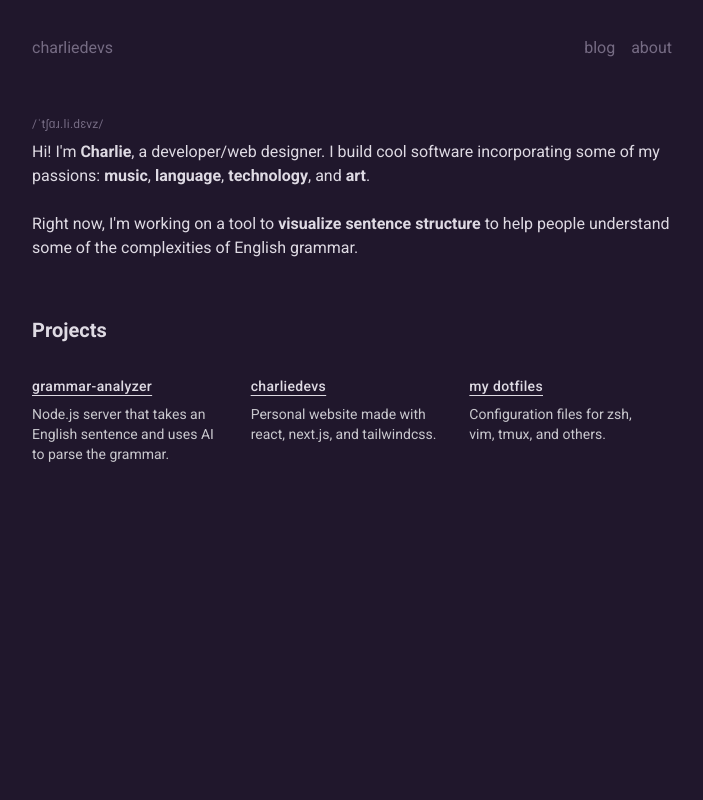
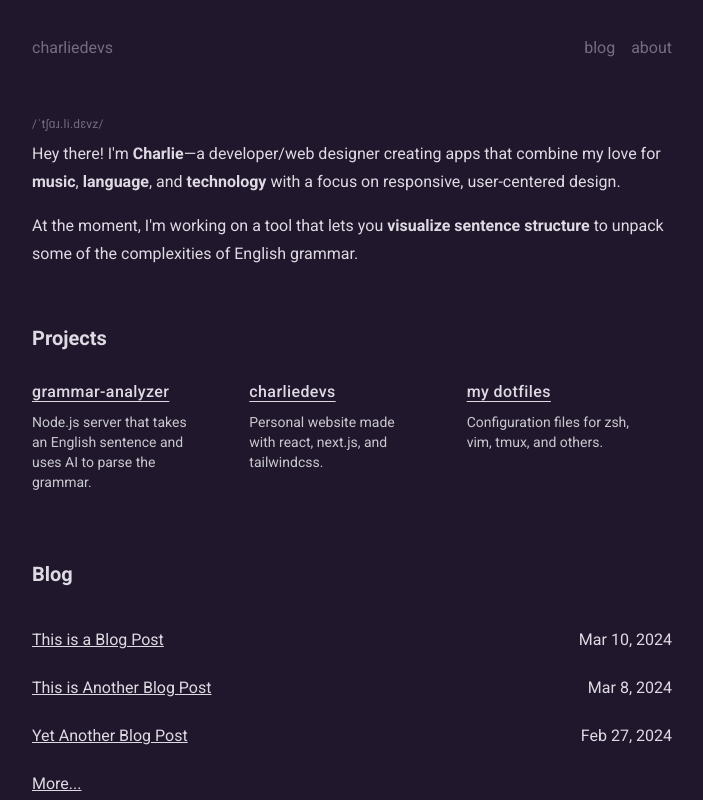
Before and after one commit to charliedevs/charliedevs, a Next.js app: page / in a window 1280 px wide. Shown: the whole page, without its empty margins (288-991 px from the left). Built offline with nearby package versions, Linux system fonts and the light colour scheme.

Commit message:
Add placeholder blog posts to homepage

```diff
--- a/package.json
+++ b/package.json
@@ -30,6 +30,7 @@
         "eslint-plugin-n": "^16.6.2",
         "eslint-plugin-promise": "^6.1.1",
         "eslint-plugin-react": "^7.33.2",
+        "moment": "^2.30.1",
         "postcss": "^8.4.35",
         "prettier-plugin-tailwindcss": "^0.5.12",
         "tailwindcss": "^3.4.1",
--- a/src/app/page.tsx
+++ b/src/app/page.tsx
@@ -1,36 +1,37 @@
 'use client'
 import type { NextPage } from 'next'
 import Link from 'next/link'
+import moment from 'moment'
 import { projects } from './_projects'
 import { IconExternalLink } from '@tabler/icons-react'
 
 const Home: NextPage = () => {
     return (
         <main className='flex w-full flex-col items-center justify-between gap-14'>
-            <div
-                id='blurb'
-                className='flex w-full flex-col gap-6 text-sm leading-7 md:text-base'
-            >
-                <h1 className='-mb-4 text-xs tracking-wide text-secondary'>
+            <div id='blurb' className='flex w-full flex-col gap-4 leading-7'>
+                <h1
+                    title='IPA phonemic transcription of charliedevs'
+                    className='-mb-2 text-xs tracking-wide text-secondary'
+                >
                     {'/ˈtʃɑɹ.li.dɛvz/'}
                 </h1>
                 <p>
-                    Hi! I&apos;m <strong>Charlie</strong>, a developer/web
-                    designer. I build cool software incorporating some of my
-                    passions: <strong>music</strong>, <strong>language</strong>,{' '}
-                    <strong>technology</strong>, and <strong>art</strong>.
+                    Hey there! I&apos;m <b>Charlie</b>—a developer/web designer
+                    creating apps that combine my love for <b>music</b>,{' '}
+                    <b>language</b>, and <b>technology</b> with a focus on
+                    responsive, user-centered design.
                 </p>
                 <p>
-                    Right now, I&apos;m working on a tool to{' '}
-                    <strong>visualize sentence structure</strong> to help people
-                    understand some of the complexities of English grammar.
+                    At the moment, I&apos;m working on a tool that lets you{' '}
+                    <b>visualize sentence structure</b> to unpack some of the
+                    complexities of English grammar.
                 </p>
             </div>
-            <div id='projects' className='flex w-full flex-col gap-5'>
-                <h2 className='text-xl font-semibold'>Projects</h2>
+            <div id='projects' className='min-h-44 w-full'>
+                <h2 className='mb-4 text-xl font-semibold'>Projects</h2>
                 <div
                     id='project-links'
-                    className='mb-32 grid h-fit gap-4 text-left transition-all sm:grid-cols-2  md:-ml-2 md:mb-0 md:w-full md:max-w-3xl md:grid-cols-3'
+                    className='-ml-2 grid h-fit gap-3 text-left transition-all sm:grid-cols-2 md:-ml-4 md:mb-0 md:w-full md:max-w-3xl md:grid-cols-3'
                 >
                     {projects.map((p) => (
                         <Link
@@ -40,15 +41,15 @@ const Home: NextPage = () => {
                             target='_blank'
                             title='Open GitHub Page'
                         >
-                            <div className='from-violet-700/20 to-fuchsia-600/10 group h-fit min-h-24 rounded-lg px-2 py-3 outline-none transition-all ease-in hover:bg-gradient-to-tr md:min-h-28 md:hover:bg-gradient-to-br md:hover:outline-1'>
-                                <h3 className='group-hover:text-gray-100 mr-1 flex justify-between align-middle text-sm font-medium tracking-wide underline underline-offset-4 transition-all group-hover:underline-offset-2'>
+                            <div className='group h-fit min-h-24 rounded-lg from-violet-400/15 to-fuchsia-300/10 px-2 py-3 outline-none transition-all ease-in hover:bg-gradient-to-br md:px-4 md:hover:min-h-[7.5rem]'>
+                                <h3 className='mr-1 flex justify-between align-middle font-medium tracking-wide underline underline-offset-4 transition-all group-hover:text-gray-100 group-hover:underline-offset-2'>
                                     {p.title}
                                     <IconExternalLink
                                         size={16}
                                         className='mr-4 mt-0.5 opacity-0 transition-all ease-in group-hover:mr-0 group-hover:opacity-70'
                                     />
                                 </h3>
-                                <p className='text-gray-100 mt-2 max-w-[40ch] text-sm opacity-80 transition-all group-hover:opacity-90 md:group-hover:mt-3'>
+                                <p className='mt-2 max-w-[40ch] text-sm text-gray-100 opacity-80 transition-all group-hover:opacity-90 md:group-hover:mt-3'>
                                     {p.description}
                                 </p>
                             </div>
@@ -56,6 +57,40 @@ const Home: NextPage = () => {
                     ))}
                 </div>
             </div>
+            <div id='blog-posts' className='min-h-44 w-full'>
+                <h2 className='mb-10 text-xl font-semibold'>Blog</h2>
+                <div id='blog-links' className='grid flex-col gap-6'>
+                    {[
+                        { title: 'This is a Blog Post', date: '2024-03-10' },
+                        {
+                            title: 'This is Another Blog Post',
+                            date: '2024-03-08',
+                        },
+                        {
+                            title: 'Yet Another Blog Post',
+                            date: '2024-02-27',
+                        },
+                    ].map((b) => (
+                        <div key={b.title} className='flex justify-between'>
+                            <Link href='/'>
+                                <p className='underline hover:text-slate-300'>
+                                    {b.title}
+                                </p>
+                            </Link>
+                            <p className='ml-4'>
+                                {moment(b.date).format('MMM D, YYYY')}
+                            </p>
+                        </div>
+                    ))}
+                    <div>
+                        <Link href='/blog'>
+                            <p className='underline hover:text-slate-300'>
+                                More...
+                            </p>
+                        </Link>
+                    </div>
+                </div>
+            </div>
         </main>
     )
 }
```
Also changed, not shown: 1 other file (tests, documents, lock files or other folders).
